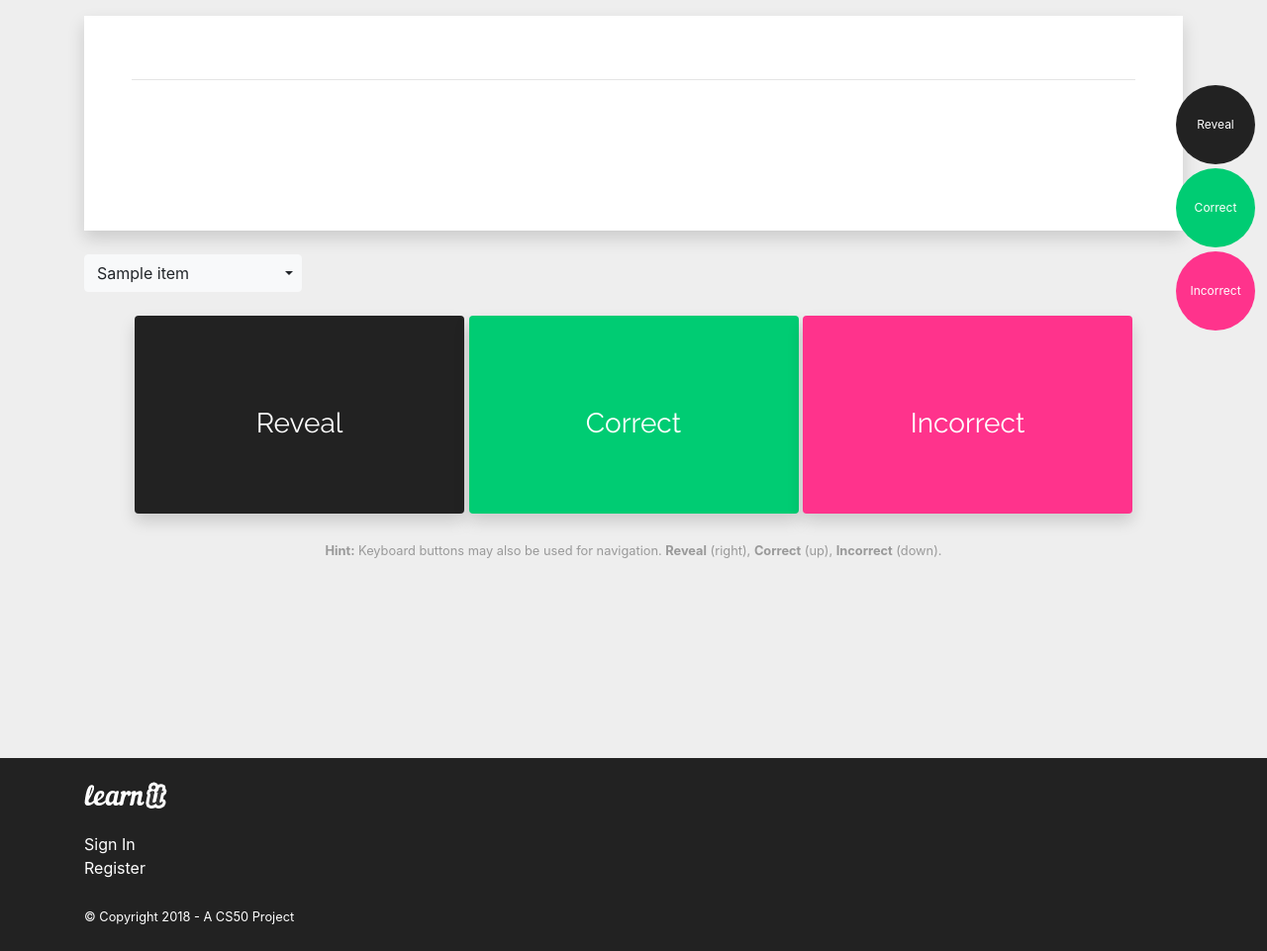
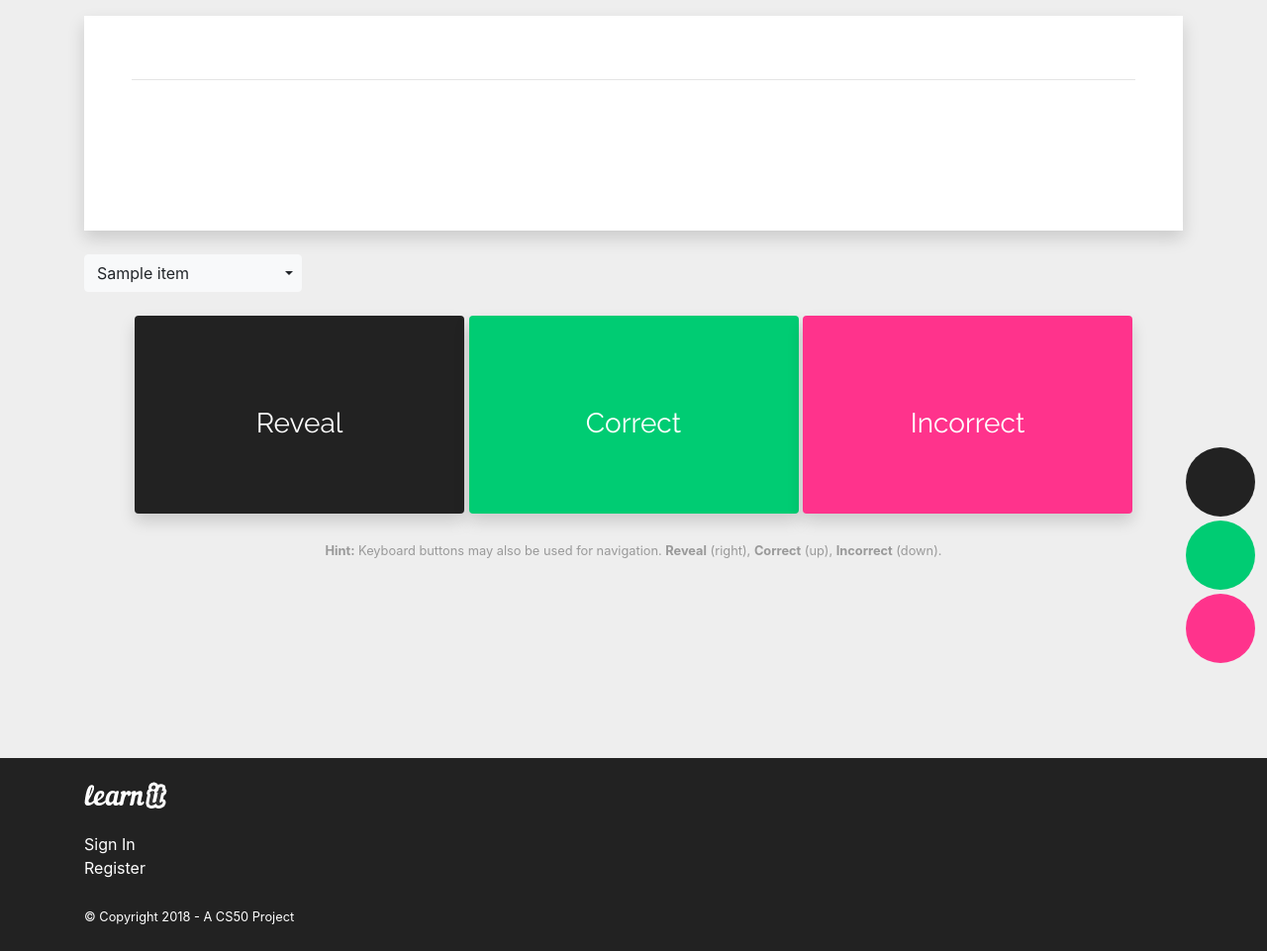
Before and after one commit to vsnry/learnit, a Django app: template app/templates/app/home.html in a window 1280 px wide. Shown: the part 114-1075 px from the top of the page at 99% size. Run offline with Django 3.2, Linux system fonts and the light colour scheme; the template is opened without the code that fills it: most values are stand-ins (such as "Sample title", 1, 10 or a date in 2020); some libraries are stand-ins or nearby versions.

Commit message:
Button update

```diff
--- a/app/static/css/override.css
+++ b/app/static/css/override.css
@@ -138,11 +138,10 @@ table, tr, td {
 }
 .round-actions {
     background-color: #222222;
-    width: 80px;
-    height: 80px;
-    border-radius: 40px;
+    width: 70px;
+    height: 70px;
+    border-radius: 35px;
     text-align: center;
-    padding-top: 26px;
     margin-bottom: 4px;
 }
 .round-actions a {
@@ -151,7 +150,7 @@ table, tr, td {
 }
 .round-actions-location {
     position: absolute;
-    top: 200px;
+    bottom: 12px;
     right: 12px;
 }
 #mark-correct {
--- a/app/templates/app/home.html
+++ b/app/templates/app/home.html
@@ -220,13 +220,13 @@
 
             <div class="round-actions-location">
                 <div class="round-actions">
-                    <a href="javascript:void(0)" onclick="revealNext();">Reveal</a>
+                    <a href="javascript:void(0)" onclick="revealNext();"></a>
                 </div>
                 <div class="round-actions" style="background-color: #00cc73;">
-                    <a href="javascript:void(0)" onclick="markCorrect();">Correct</a>
+                    <a href="javascript:void(0)" onclick="markCorrect();"></a>
                 </div>
                 <div class="round-actions" style="background-color: #ff338c;">
-                    <a href="javascript:void(0)" onclick="markIncorrect();">Incorrect</a>
+                    <a href="javascript:void(0)" onclick="markIncorrect();"></a>
                 </div>
             </div>
 
```
Also changed, not shown: db.sqlite3.
